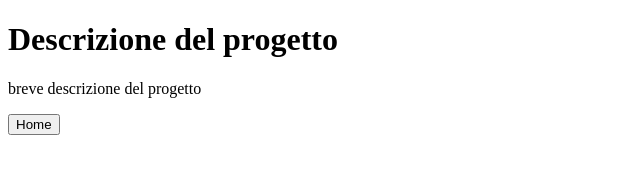
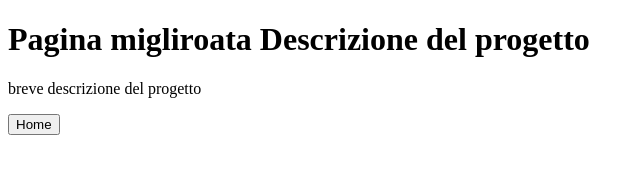
Before and after one commit to ExeroHG/mini-progetto-html, a plain HTML site: page about.html in a window 1280 px wide. Shown: the whole page, without its empty margins (0-644 px from the left). Drawn offline with Linux system fonts and the light colour scheme.

Commit message:
Update about.html

```diff
--- a/about.html
+++ b/about.html
@@ -6,7 +6,7 @@
     <title>Document</title>
 </head>
 <body>
-    <h1>Descrizione del progetto</h1>
+    <h1>Pagina migliroata Descrizione del progetto</h1>
     <p>breve descrizione del progetto</p>
     <a href="index.html">
         <button>
```
